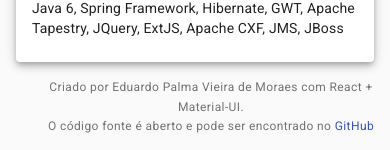
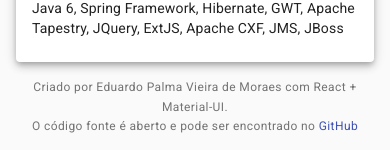
Before and after one commit to eduardopvm/react-cv, a React (Create React App) app: page / in a window 390 px wide. Shown: the part 11772-11922 px from the top of the page. Built offline with nearby package versions, Linux system fonts and the light colour scheme.

Commit message:
fixed footer on mobile

```diff
--- a/src/main_content/Footer.js
+++ b/src/main_content/Footer.js
@@ -8,7 +8,8 @@ import { useTranslation } from "react-i18next";
 
 const useStyles = makeStyles((theme) => ({
   footer: {
-    margin: "1rem",
+    marginTop: "1rem",
+    marginBottom: "1rem"
   },
 }));
 
```
